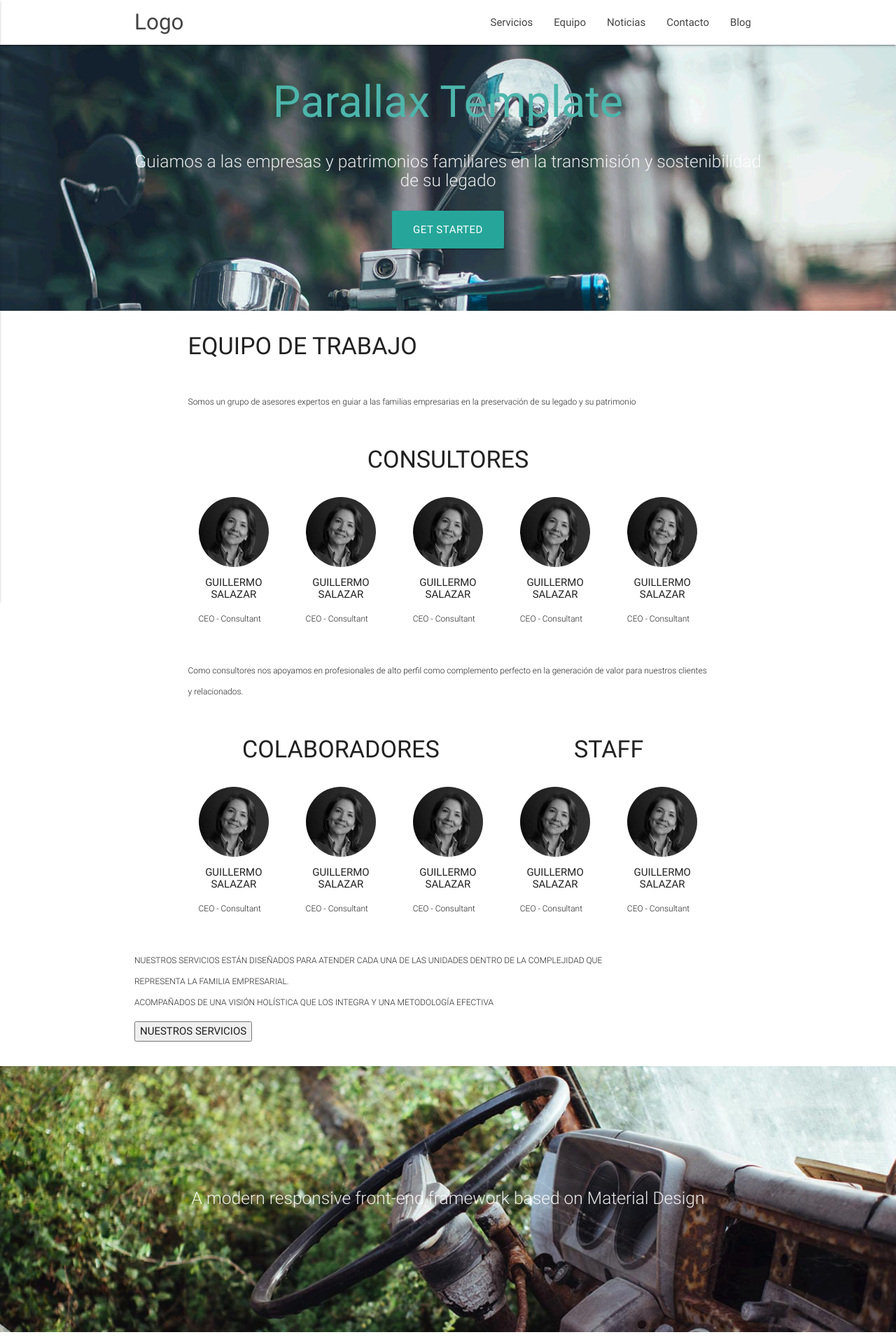
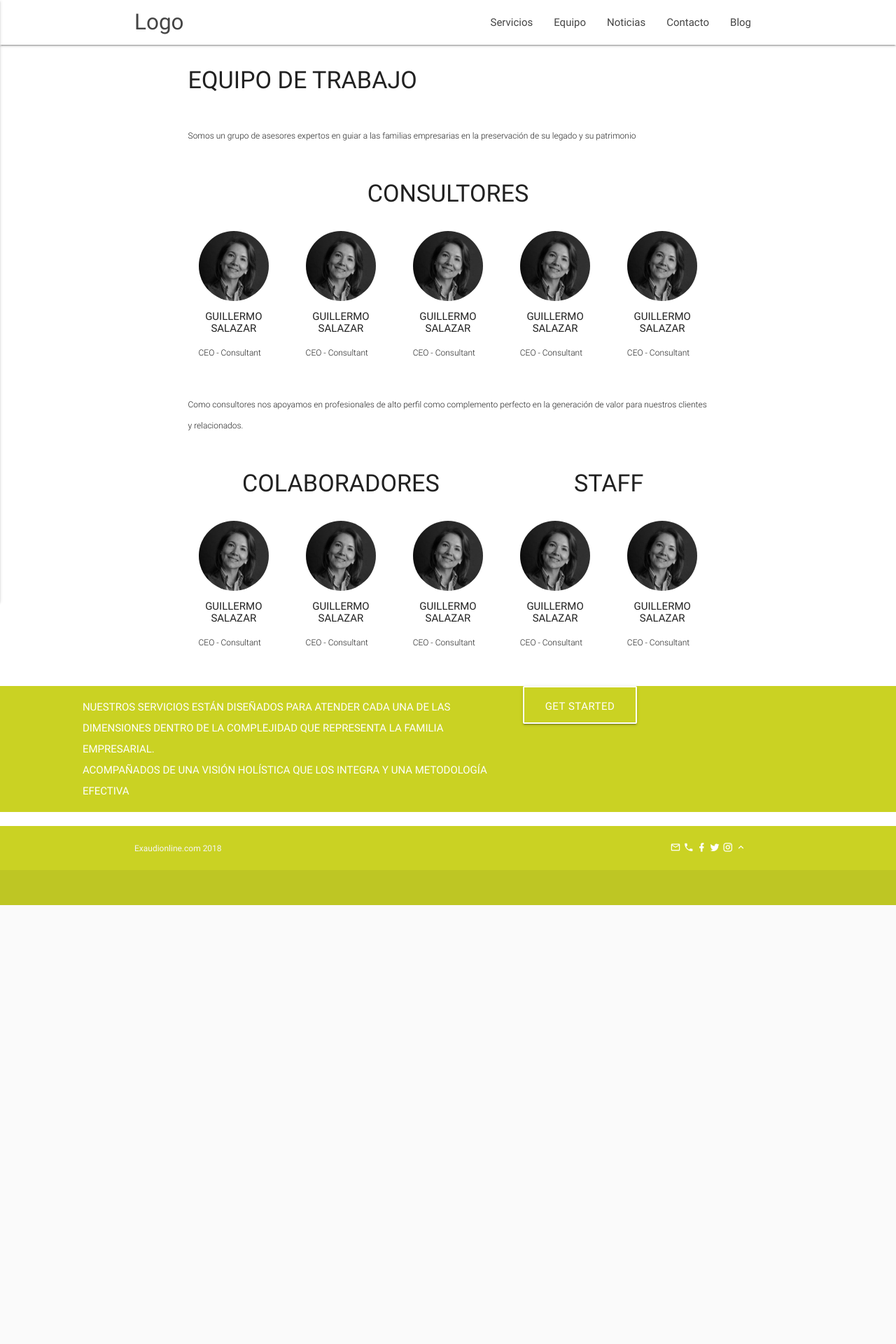
Before and after one commit to johnny9052/EXAUDI, a PHP site: page /index.php?page=team in a window 1280 px wide. Shown: the top 1920 px of the page at 70% size. After the commit the page ends 1293 px from the top, so only its background shows below. Run offline with PHP 8.4, Linux system fonts and the light colour scheme.

Commit message:
Avances en team

```diff
--- a/Resources/public/css/exaudi.css
+++ b/Resources/public/css/exaudi.css
@@ -6,6 +6,7 @@
 .verdeExaudi{
     background-color: #cad223;
     color: white;
+    font-size: 15px;
 }
 
 .botonExaudi{
--- a/View/public/team.php
+++ b/View/public/team.php
@@ -1,28 +1,3 @@
-
-
-
-<!--HOME FRASE INICIAL-->
-<div id="index-banner" class="parallax-container">
-    <div class="section no-pad-bot">
-        <div class="container">
-            <br><br>
-            <h1 class="header center teal-text text-lighten-2">Parallax Template</h1>
-            <div class="row center">
-                <h5 class="header col s12 light">Guiamos a las empresas y patrimonios familiares en la transmisión y sostenibilidad de su legado
-                </h5>
-            </div>
-            <div class="row center">
-                <a href="http://materializecss.com/getting-started.html" id="download-button" class="btn-large waves-effect waves-light teal lighten-1">Get Started</a>
-            </div>
-            <br><br>
-
-        </div>
-    </div>
-    <div class="parallax"><img src="Resources/public/image/background1.jpg" alt="Unsplashed background img 1"></div>
-</div>
-<!--END HOME FRASE INICIAL-->
-
-
 <div class="container">
     <div class="section">
 
@@ -207,57 +182,24 @@
             </div>
         </div>
 
-        <div class="row">
-            <div class="col s12 m10">
+    </div>
+</div>
+
+<div class="row verdeExaudi">
+    <div class="col s12 m1">
+
+    </div>
+    <div class="col s12 m6">
         <div class="left">
-                    <p class="consultantDesc">NUESTROS SERVICIOS ESTÁN DISEÑADOS PARA ATENDER CADA UNA DE LAS UNIDADES DENTRO DE LA COMPLEJIDAD QUE REPRESENTA LA FAMILIA EMPRESARIAL.
+            <p class="verdeExaudi">NUESTROS SERVICIOS ESTÁN DISEÑADOS PARA ATENDER CADA UNA DE LAS DIMENSIONES DENTRO DE LA COMPLEJIDAD QUE REPRESENTA LA FAMILIA EMPRESARIAL.
                 <br>
                 ACOMPAÑADOS DE UNA VISIÓN HOLÍSTICA QUE LOS INTEGRA Y UNA METODOLOGÍA EFECTIVA
                 <br>
             </p>
-                    <button> NUESTROS SERVICIOS</button>
+
         </div>
 
     </div>
-        </div>
-
+    <div class=" btn-large verdeExaudi botonExaudi">Get Started
     </div>
 </div>
-
-
-<div class="parallax-container valign-wrapper">
-    <div class="section no-pad-bot">
-        <div class="container">
-            <div class="row center">
-                <h5 class="header col s12 light">A modern responsive front-end framework based on Material Design</h5>
-            </div>
-        </div>
-    </div>
-    <div class="parallax"><img src="Resources/public/image/background2.jpg" alt="Unsplashed background img 2"></div>
-</div>
-
-<div class="container">
-    <div class="section">
-
-        <div class="row">
-            <div class="col s12 center">
-                <h3><i class="mdi-content-send brown-text"></i></h3>
-                <h4>Contact Us</h4>
-                <p class="left-align light">Lorem ipsum dolor sit amet, consectetur adipiscing elit. Nullam scelerisque id nunc nec volutpat. Etiam pellentesque tristique arcu, non consequat magna fermentum ac. Cras ut ultricies eros. Maecenas eros justo, ullamcorper a sapien id, viverra ultrices eros. Morbi sem neque, posuere et pretium eget, bibendum sollicitudin lacus. Aliquam eleifend sollicitudin diam, eu mattis nisl maximus sed. Nulla imperdiet semper molestie. Morbi massa odio, condimentum sed ipsum ac, gravida ultrices erat. Nullam eget dignissim mauris, non tristique erat. Vestibulum ante ipsum primis in faucibus orci luctus et ultrices posuere cubilia Curae;</p>
-            </div>
-        </div>
-
-    </div>
-</div>
-
-
-<div class="parallax-container valign-wrapper">
-    <div class="section no-pad-bot">
-        <div class="container">
-            <div class="row center">
-                <h5 class="header col s12 light">A modern responsive front-end framework based on Material Design</h5>
-            </div>
-        </div>
-    </div>
-    <div class="parallax"><img src="Resources/public/image/background3.jpg" alt="Unsplashed background img 3"></div>
-</div>
```
Lines whose indentation alone changed are shown as unchanged.
